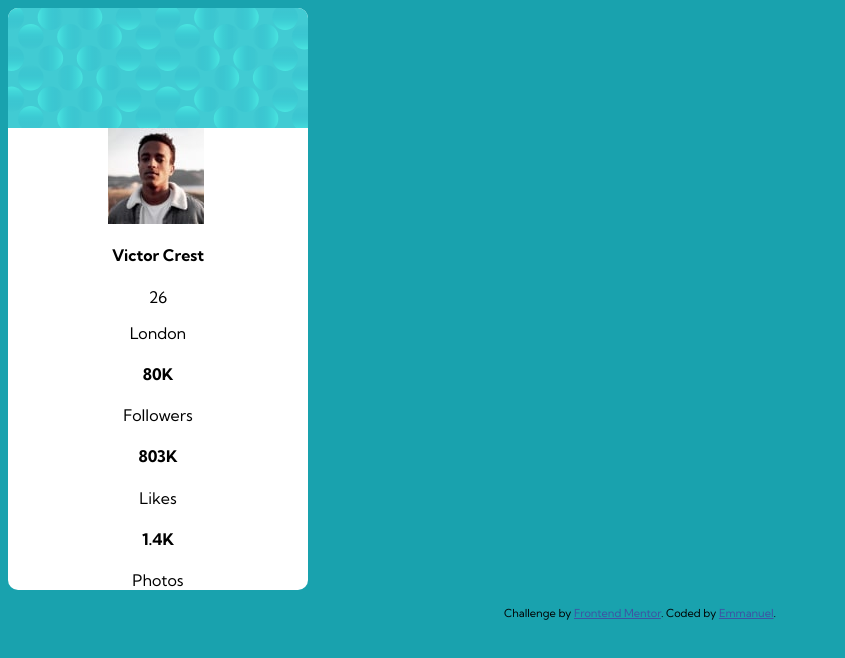
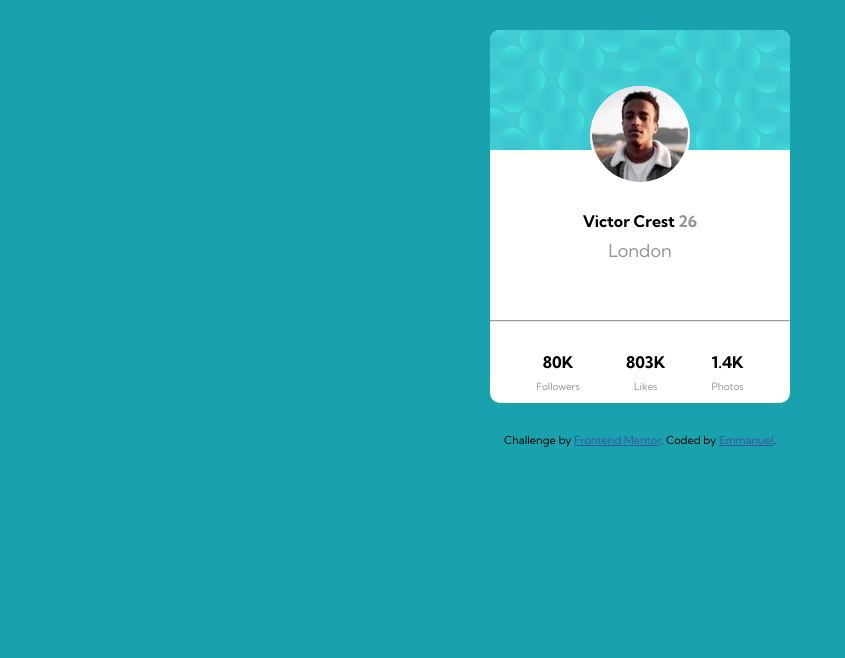
Before and after one commit to manuel-grande/FrontendMentor-CH01, a plain HTML site: page profile-card-component-main/index.html in a window 1280 px wide. Shown: the whole page, without its empty margins (0-845 px from the left). Drawn offline with Linux system fonts and the light colour scheme.

Commit message:
updated files

```diff
--- a/profile-card-component-main/index.html
+++ b/profile-card-component-main/index.html
@@ -19,10 +19,44 @@
 <body>
   <div class="card">
       <div class="card--header">
+          <img class="header--bg" src="./images/bg-pattern-card.svg" alt="">
+      </div>
+
+      <div class="victor-img">
+          <img class="victor" src="./images/image-victor.jpg" alt="">
+      </div>
+
+      <div class="card--body">
+          <h4 class="name">Victor Crest  <span class="age">26</span></h4>
+          <p class="city">London</p>
+      </div>
+      <hr>
+      <div class="footer">
+          <div class="followers--count">
+            <h4>80K</h4>
+            <p>Followers</p>
+          </div>
+          <div class="likes--count">
+            <h4>803K</h4>
+            <p>Likes</p>
+          </div>
+          <div class="photos--count">
+            <h4>1.4K</h4>
+            <p>Photos</p>
+          </div>
+      </div>
+  </div>
+  <div class="attribution">
+    Challenge by <a href="https://www.frontendmentor.io?ref=challenge" target="_blank">Frontend Mentor</a>.
+    Coded by <a href="#">Emmanuel</a>.
+  </div>
+</body>
+</html>
+<!--      <div class="card--header">
         <img src="./images/bg-pattern-card.svg" alt="">
       </div>
       <div class="victor-img">
-      <img src="./images/image-victor.jpg" alt="">
+        <img class="victor" src="./images/image-victor.jpg" alt="">
       </div>
       <div class="card--body">
       <h4 class="name">Victor Crest</h4>
@@ -42,11 +76,4 @@
           <p>Photos</p>
         </div>
       </div>
-    </div>
-  </div>
-  <div class="attribution">
-    Challenge by <a href="https://www.frontendmentor.io?ref=challenge" target="_blank">Frontend Mentor</a>.
-    Coded by <a href="#">Emmanuel</a>.
-  </div>
-</body>
-</html>
+      </div> -->
--- a/profile-card-component-main/styles.css
+++ b/profile-card-component-main/styles.css
@@ -17,7 +17,7 @@ body {
   background-color: var(--dark-cyan);
 }
 
-img {
+.header--bg {
   max-width: 100%;
   display: block;
   height: auto;
@@ -28,6 +28,8 @@ img {
   text-align: center;
   border-radius: 10px;
   background-color: #fff;
+  position: relative;
+  margin: 30px auto;
 }
 
 .card--header img {
@@ -35,10 +37,47 @@ img {
 }
 
 .victor-img {
-    margin: 0 0 0 100px;
-    border-radius: 50px;
+  margin: 0 0 0 100px;
+  border-radius: 50px;
+  position: absolute;
+  top: 15%;
+  background-color: #fff;
+  width: 100px;
+  height: 100px;
 }
-
+.victor {
+  border-radius: 50%;
+}
+.card--body {
+  width: 60%;
+  /* border: 2px solid maroon; */
+  /* margin-top: 40px; */
+  margin: 40px auto;
+  display: flex;
+  justify-content: center;
+  flex-direction: column;
+  flex-wrap: wrap;
+}
+.city {
+  font-size: var(--fs);
+}
+p {
+  margin-top: 0;
+  color: var(--dark-gray);
+  font-size: 10px;
+}
+h4 {
+  margin-bottom: 0.5em;
+}
+span {
+  color: var(--dark-gray);
+}
+.footer {
+  display: flex;
+  flex-direction: row;
+  flex-wrap: wrap;
+  justify-content: space-evenly;
+}
 .attribution {
   font-size: 11px;
   text-align: center;
```
Lines whose indentation alone changed are shown as unchanged.
